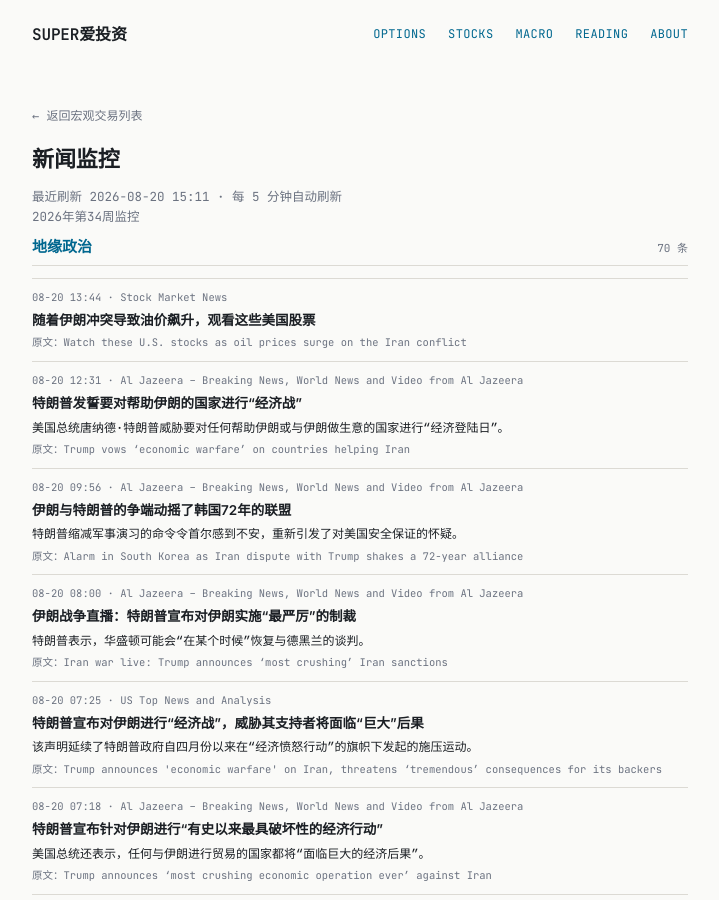
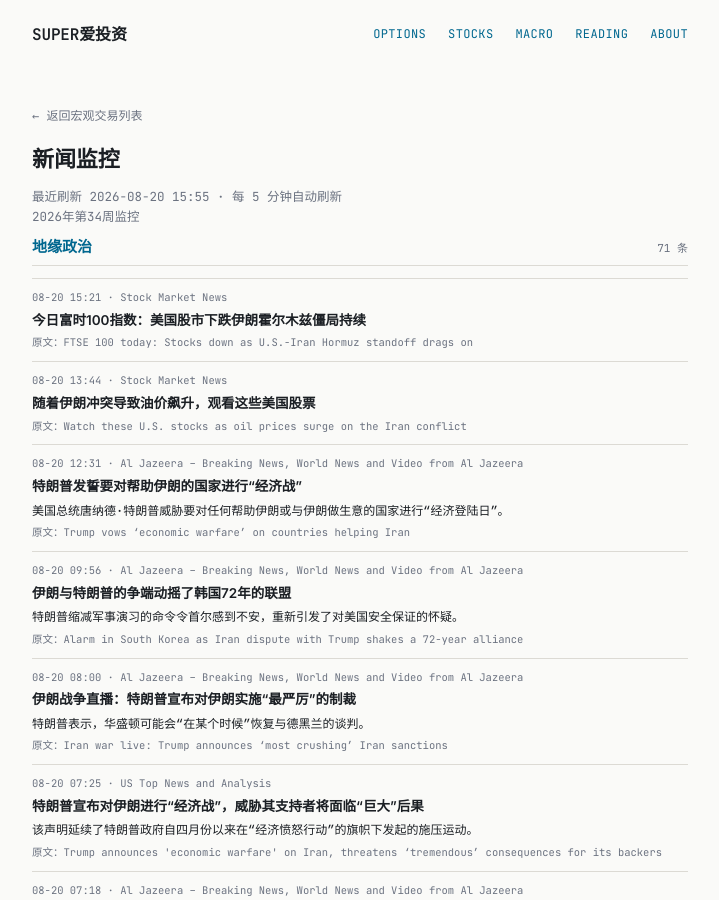
Before and after one commit to tang3super/tang3super.github.io, a Jekyll site: the page built from macro-trade/news-digest.md, in a window 1280 px wide and 900 px high. Shown: the whole window, without its empty margins (280-999 px from the left). Built offline with Jekyll 4.4.1, drawn with Linux system fonts in a browser that asks for light colours.

Commit message:
sync news-digest article

```diff
--- a/macro-trade/news-digest.md
+++ b/macro-trade/news-digest.md
@@ -5,11 +5,17 @@ title: 新闻监控
 date: '2026-08-20'
 summary: 2026年第34周监控
 week_label: 2026年第34周监控
-last_updated: 2026-08-20 15:11
+last_updated: 2026-08-20 15:55
 refresh_note: 每 5 分钟自动刷新
 topics:
 - name: 地缘政治
   items:
+  - title: 'FTSE 100 today: Stocks down as U.S.-Iran Hormuz standoff drags on'
+    summary: ''
+    link: https://www.investing.com/news/stock-market-news/ftse-100-today-stocks-down-as-usiran-hormuz-standoff-drags-on-4868820
+    source: Stock Market News
+    time: 08-20 15:21
+    title_zh: 今日富时100指数：美国股市下跌伊朗霍尔木兹僵局持续
   - title: Watch these U.S. stocks as oil prices surge on the Iran conflict
     summary: ''
     link: https://www.investing.com/news/stock-market-news/watch-these-us-stocks-as-oil-prices-surge-on-the-iran-conflict-93CH-4868717
```
